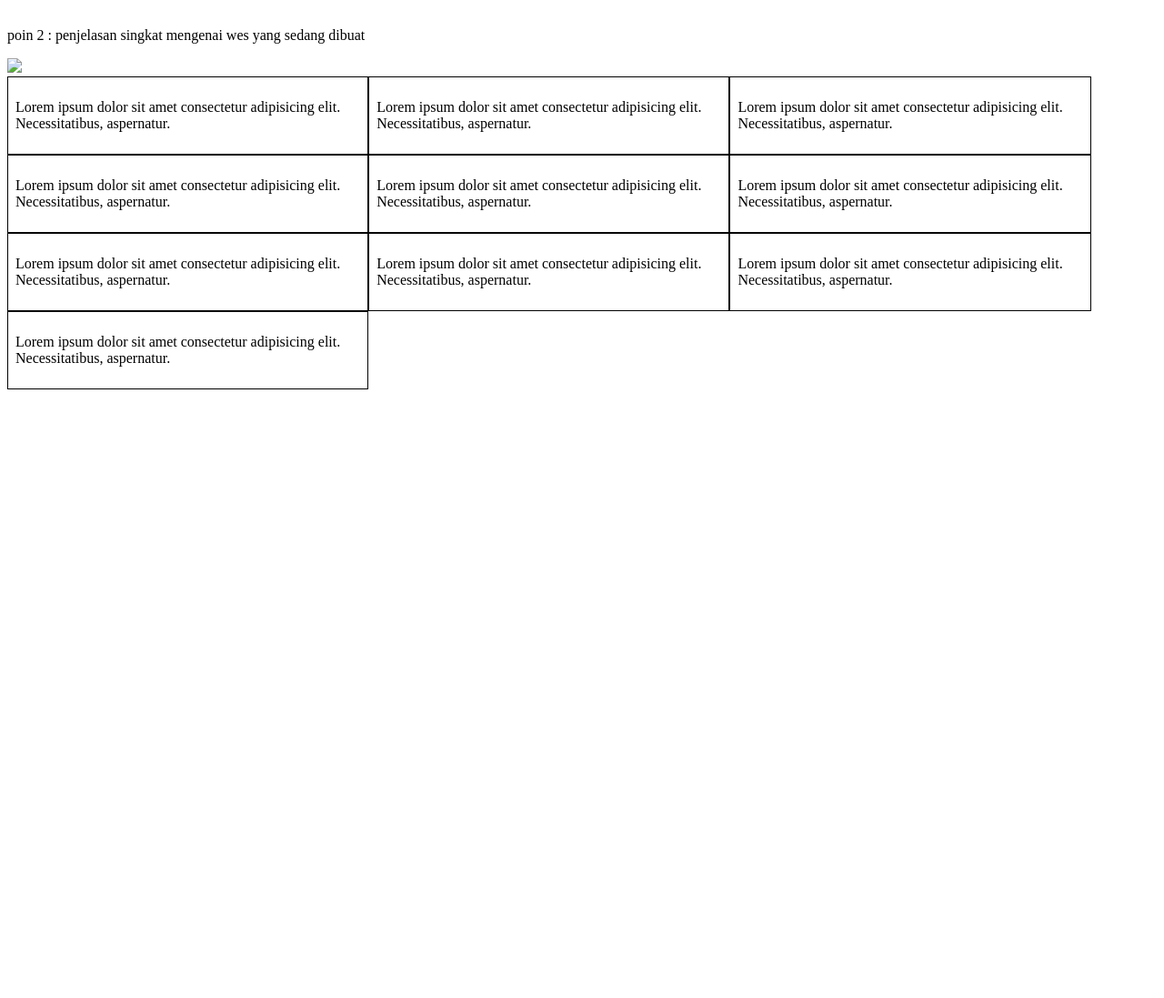
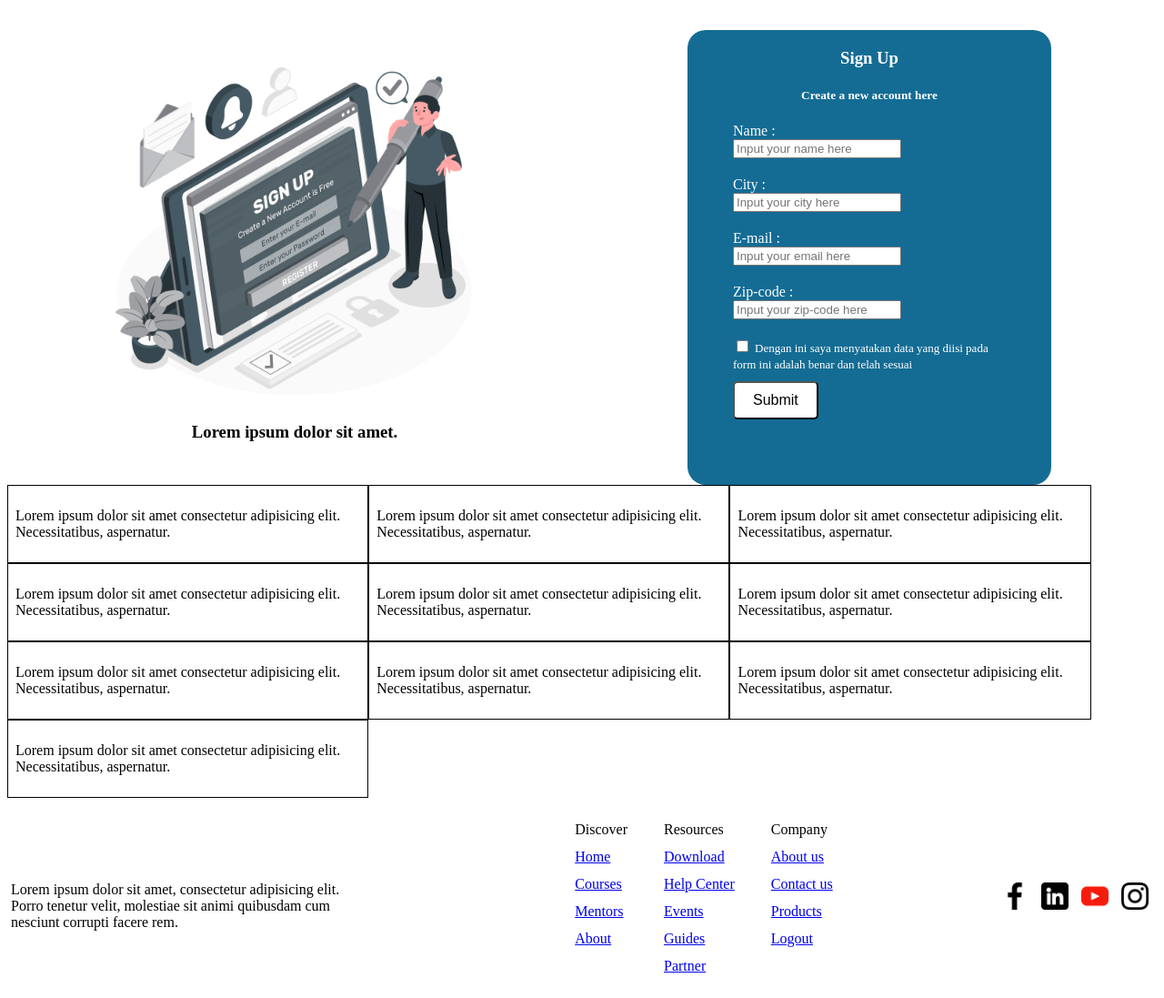
Before and after one commit to NabilaWardana/TUGAS_LANDINGPAGE, a plain HTML site: page index.html in a window 1280 px wide. Shown: the part 540-1637 px from the top of the page at 91% size. Before the commit the page ends 968 px from the top, so only its background shows below. Drawn offline with Linux system fonts and the light colour scheme; a web font is replaced by a local one.

Commit message:
add footer

```diff
--- a/index.html
+++ b/index.html
@@ -10,8 +10,8 @@
 </head>
 <body>
     <!-- Tambahkan kode kalian di sini -->
-    <!-- poin1 -->
     <header>
+        <!-- poin1 -->
         <nav class="nav-flex-container">
             <div id="nav-logo" class="nav-main-logo">
                 <img src="https://seeklogo.com/images/S/sun-book-logo-E393C7C6AC-seeklogo.com.png" class="main-logo"/>
@@ -29,9 +29,12 @@
         <div class="title-flex-container">
             <div id="title-kiri" class="title-desc">
                 <h1 id="title">Lorem ipsum dolor sit amet.</h1>
+                <!-- poin2 -->
                 <p id="description">Lorem ipsum dolor sit amet consectetur adipisicing elit. Saepe repellat, fuga distinctio commodi corrupti facere. Illum modi earum molestias laborum.</h3>
                 <h5 id="project-part">Project part of :</h5>
+                <!-- poin4 -->
                 <a id="link" href="https://skilvul.com">
+                    <!-- poin3 -->
                     <img src="img/skilvul-logo.png" class="project-part-logo">
                 </a>
             </div>
@@ -40,17 +43,34 @@
             </div>
         </div>
     </header>
+    <div class="content">
+        <div class="signup-section">
+            <div id="signup-kiri" class="signup-desc">
+                <img src="img/signup.png" alt="" class="signup-img">
+                <h3 id="signup-stimulus">Lorem ipsum dolor sit amet.</h3>
+            </div>
+            <div id="signup-kanan" class="signup-form">
+                <div class="signup-card">
+                    <div class="signup-title">
+                        <h3 id="signup-capt1">Sign Up</h3>
+                        <h5 id="signup-capt2">Create a new account here</h3>
+                    </div>
+                    <!-- poin5 -->
 
+                    <form id="my-form">
+                        Name : <input id="name" type="text" class="input-form" placeholder="Input your name here"/>
+                        City : <input id="city" type="text" class="input-form" placeholder="Input your city here"/>
+                        E-mail : <input id="email" type="email" class="input-form" placeholder="Input your email here"/>
+                        Zip-code : <input id="zip-code" type="number" class="input-form" placeholder="Input your zip-code here"/>
+                        <input id="status" type="checkbox"/>
+                        <label id="check">Dengan ini saya menyatakan data yang diisi pada form ini adalah benar dan telah sesuai</label>
+                        <button id="submit-form" type="submit" class="button-form" onclick="submitForm()">Submit</button>
+                        <div id="warning"></div>
+                    </form>
+                </div>
+            </div>
+        </div>
     </div>
-    <!-- poin2 -->
-    <p id="description">poin 2 : penjelasan singkat mengenai wes yang sedang dibuat</p>
-    <!-- poin3 dan 4 -->
-    <a id="link" href="https://skilvul.com">
-        <img src="#">
-    </a>
-    <!-- poin5 -->
-
-
 
     <div class="card-flex-container" id="container-card">
         <div class="card">
@@ -58,6 +78,46 @@
         </div>
     </div>
 
+    <footer>
+        <div class="footer-flex-container">
+            <div id="footer-kiri" class="footer-info">
+                <img src="#" alt="" class="footer-logo">
+                <p>Lorem ipsum dolor sit amet, consectetur adipisicing elit. Porro tenetur velit, molestiae sit animi quibusdam cum nesciunt corrupti facere rem.</p>
+            </div>
+            <div id="footer-tengah" class="footer-menu">
+                <ul>
+                    <label>Discover</label>
+                    <li><a href="#">Home</a></li>
+                    <li><a href="#">Courses</a></li>
+                    <li><a href="#">Mentors</a></li>
+                    <li><a href="#">About</a></li>
+                </ul>
+                <ul>
+                    <label>Resources</label>
+                    <li><a href="#">Download</a></li>
+                    <li><a href="#">Help Center</a></li>
+                    <li><a href="#">Events</a></li>
+                    <li><a href="#">Guides</a></li>
+                    <li><a href="#">Partner</a></li>
+                </ul>
+                <ul>
+                    <label>Company</label>
+                    <li><a href="#">About us</a></li>
+                    <li><a href="#">Contact us</a></li>
+                    <li><a href="#">Products</a></li>
+                    <li><a href="#">Logout</a></li>
+                </ul>
+            </div>
+            <div id="footer-kanan" class="footer-socmed">
+                <img src="img/facebook.png" alt="#" class="socmed-icon">
+                <img src="img/linkedin.png" alt="#" class="socmed-icon">
+                <img src="img/youtube.png" alt="#" class="socmed-icon">
+                <img src="img/instagram.png" alt="#" class="socmed-icon">
+            </div>
+        </div>
+    </footer>
+
+
 <script src="script.js"></script>
 </body>
 </html>
--- a/script.js
+++ b/script.js
@@ -5,3 +5,47 @@ for(let i=0;i<=8;i++){
         </div>
     `
 }
+
+
+function handleGetFormData(){
+    const name = document.getElementById("name").value;
+    const city = document.getElementById("city").value;
+    const email = document.getElementById("email").value;
+    const zipCode = document.getElementById("zip-code").value;
+    const status = document.getElementById("status").checked;
+    return{
+        name,
+        city,
+        email,
+        zipCode,
+        status
+    }
+}
+
+function isNumber(zipCode){
+    return isNaN(zipCode) ? false : true;
+}
+
+function checkboxIsChecked(){
+    return document.getElementById("status").checked;
+}
+
+function validateFormData(obj){
+    if(obj!==null && isNumber(obj.zipCode) && checkboxIsChecked()){
+        return true;
+    }
+    return false;
+}
+
+function submit(){
+    if(validateFormData(handleGetFormData())){
+        document.getElementById("warning").innerText="";
+    }else{
+        document.getElementById("warning").innerText="Periksa form Anda sekali lagi";
+    }
+}
+
+function submitForm(){
+    event.preventDefault(); // menghentikan pengiriman formulir
+    submit(); // memvalidasi formulir
+}
--- a/style.css
+++ b/style.css
@@ -114,3 +114,83 @@ html, header{
     margin-right: 50px;
 }
 /* end :: header-title style */
+
+/* begin :: content-signup-section style */
+.signup-section{
+    display: grid;
+    grid-template-columns: repeat(2, 1fr);
+}
+.signup-desc{
+    margin: auto;
+}
+
+.signup-img{
+    width: 400px;
+}
+#signup-stimulus{
+    text-align: center;
+}
+.signup-form{
+    margin: auto;
+}
+.signup-card{
+    background-color: rgb(20, 108, 148);
+    width: 400px;
+    height: 500px;
+    border-radius: 20px;
+    color: white;
+}
+form {
+    padding: 0 50px;
+}
+.input-form{
+    display: block;
+    margin-bottom: 20px;
+}
+.button-form{
+    display: block;
+    margin-top: 10px;
+}
+#check{
+    font-size: 13px;
+}
+#signup-capt1{
+    padding-top:  20px;
+    text-align: center;
+}
+#signup-capt2{
+    text-align: center;
+}
+#submit-form {
+    background-color: white;
+    color: black;
+    font-size: 16px;
+    padding: 10px 20px;
+    border-radius: 5px;
+  }
+/* end :: content-signup-section style */
+
+/* begin :: footer style */
+.footer-flex-container{
+    padding: 4px;
+    display: flex;
+    justify-content: space-between;
+    align-items: center;
+}
+.footer-info{
+    width: 400px;
+}
+.footer-menu{
+    display: flex;
+    justify-content: space-between;
+    align-items:flex-start;
+}
+.footer-menu ul{
+    list-style: none;
+    line-height: 30px;
+}
+.socmed-icon{
+    width: 30px;
+    margin: 0 5px;
+}
+/* end :: footer style */
```
Also changed, not shown: img/facebook.png (added), img/instagram.png (added), img/linkedin.png (added), img/signup.png (added), img/youtube.png (added).
